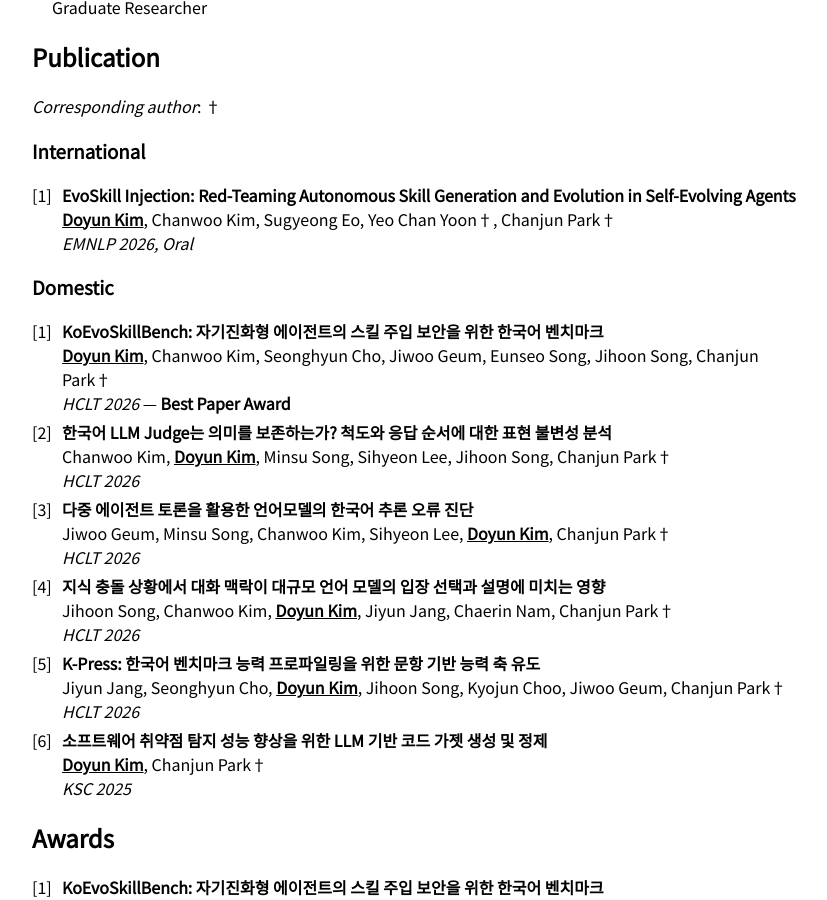
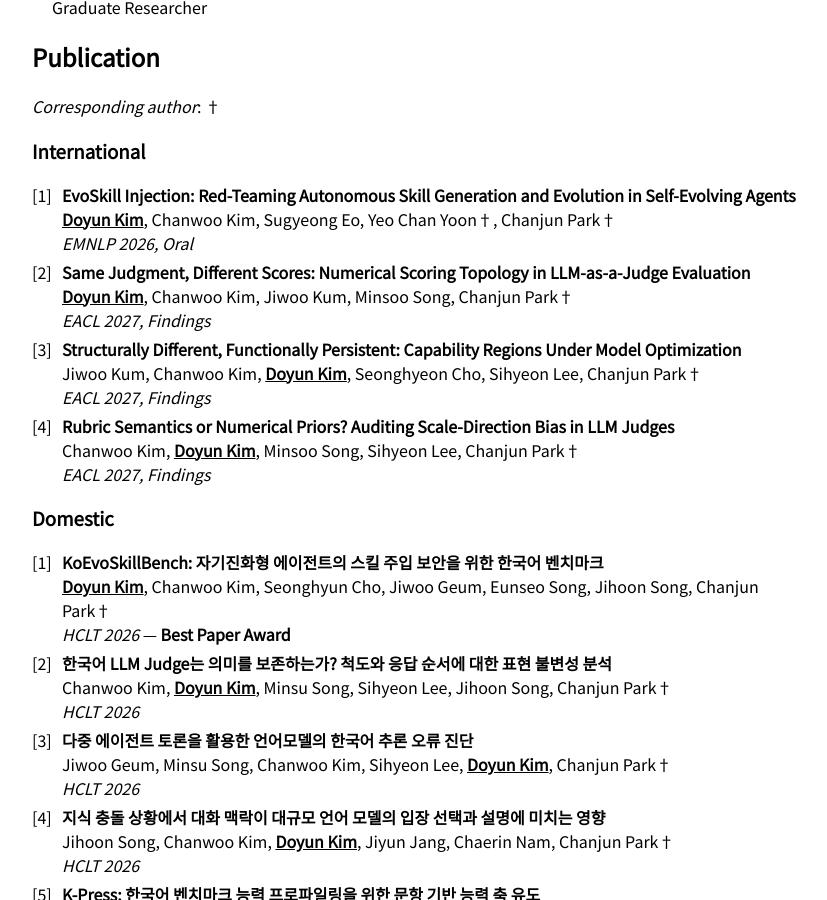
Before and after one commit to Doyun-coding/Doyun-coding.github.io, a Jekyll site: the page built from index.md, in a window 1280 px wide and 900 px high, scrolled down 659 px. Shown: the whole window, without its empty margins (208-1035 px from the left). Built offline with Jekyll 4.4.1, drawn with Linux system fonts in a browser that asks for light colours; our own code applies the rules of GitHub Pages for plain Markdown files.

Commit message:
Add 3 EACL 2027 Findings papers to International Publication
Co-Authored-By: Claude Sonnet 5 <noreply@anthropic.com>

```diff
--- a/index.md
+++ b/index.md
@@ -23,6 +23,9 @@ For the latest news, please visit the <a href="https://sites.google.com/view/ssu
 ### International
 
 1. **EvoSkill Injection: Red-Teaming Autonomous Skill Generation and Evolution in Self-Evolving Agents** <br> <strong><u>Doyun Kim</u></strong>, Chanwoo Kim, Sugyeong Eo, Yeo Chan Yoon&dagger;, Chanjun Park&dagger; <br> *EMNLP 2026, Oral*
+2. **Same Judgment, Different Scores: Numerical Scoring Topology in LLM-as-a-Judge Evaluation** <br> <strong><u>Doyun Kim</u></strong>, Chanwoo Kim, Jiwoo Kum, Minsoo Song, Chanjun Park&dagger; <br> *EACL 2027, Findings*
+3. **Structurally Different, Functionally Persistent: Capability Regions Under Model Optimization** <br> Jiwoo Kum, Chanwoo Kim, <strong><u>Doyun Kim</u></strong>, Seonghyeon Cho, Sihyeon Lee, Chanjun Park&dagger; <br> *EACL 2027, Findings*
+4. **Rubric Semantics or Numerical Priors? Auditing Scale-Direction Bias in LLM Judges** <br> Chanwoo Kim, <strong><u>Doyun Kim</u></strong>, Minsoo Song, Sihyeon Lee, Chanjun Park&dagger; <br> *EACL 2027, Findings*
 
 ### Domestic
 
```
